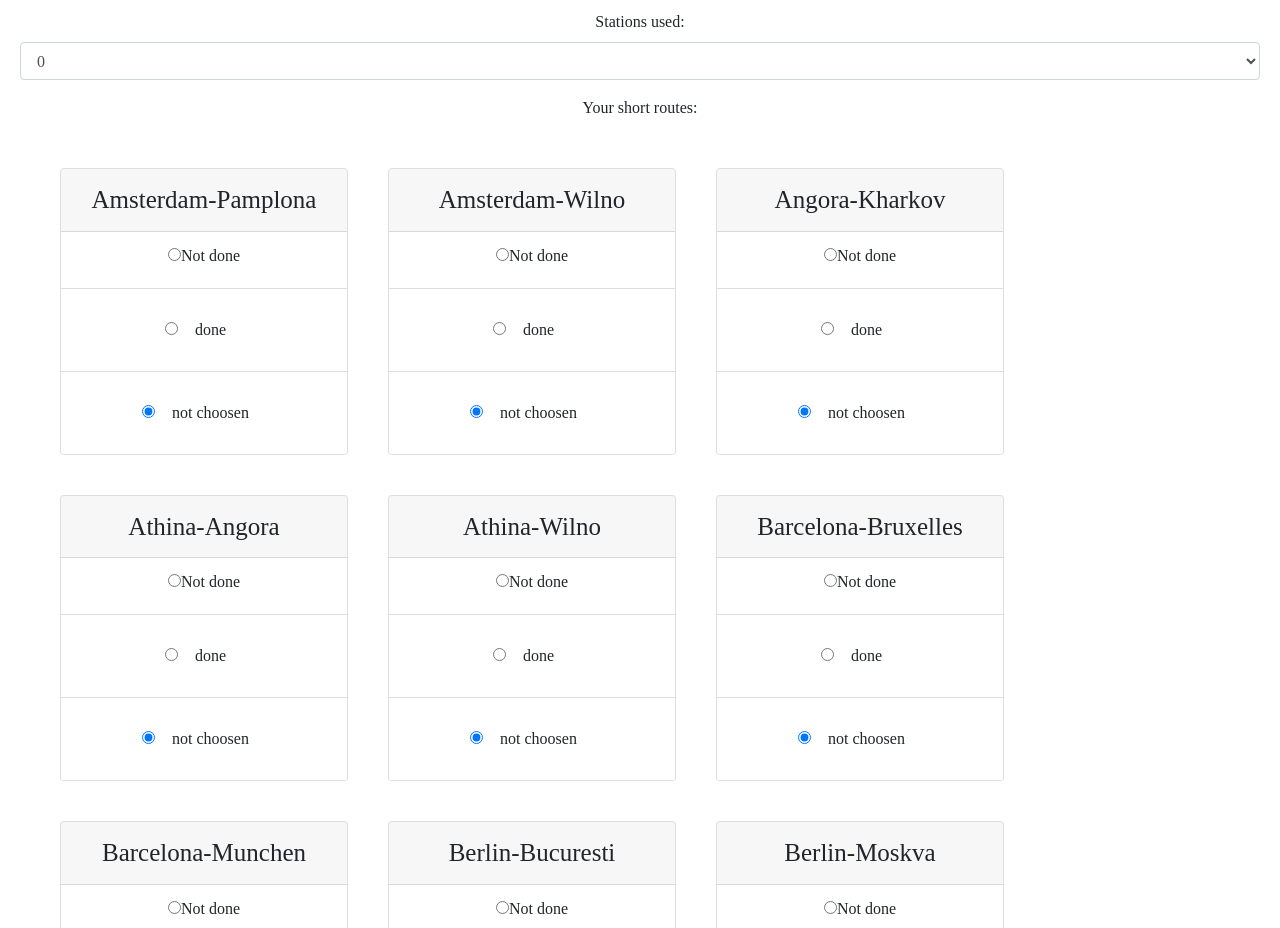
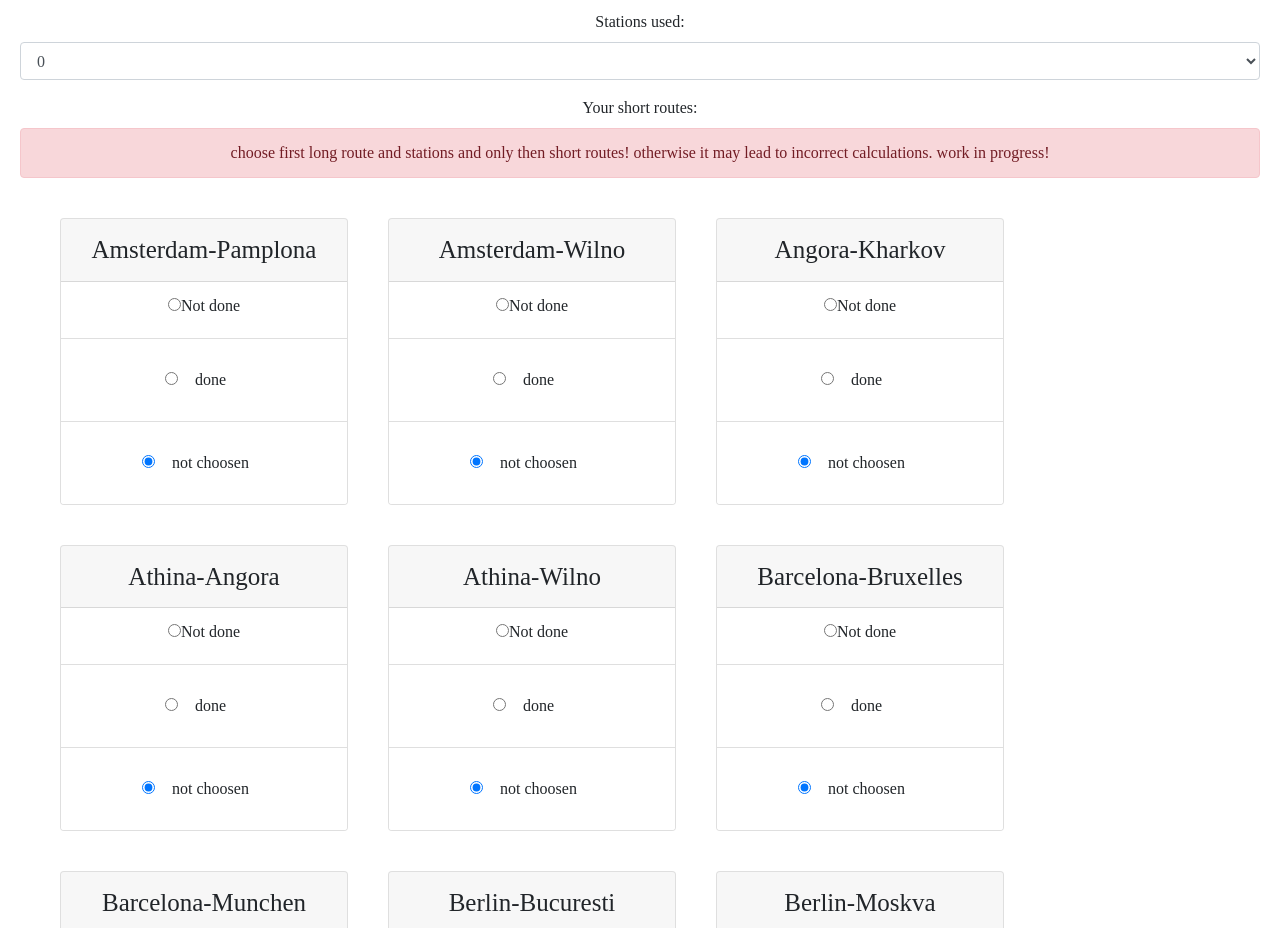
Before and after one commit to TatianaIvanovaW/TicketToRide, a React (Create React App) app: page / in a window 1280 px wide. Shown: the part 1400-2328 px from the top of the page. Built offline with nearby package versions, Linux system fonts and the light colour scheme; the HTML template or start-up script is replaced by a standard one; a web font is replaced by a local one.

Commit message:
add alert message to short routes - select form rerender page

```diff
--- a/src/pages/europe.js
+++ b/src/pages/europe.js
@@ -1,6 +1,14 @@
 import React from "react";
 import Header from "../components/Header";
-import { Form, Row, Col, Button, Card, ListGroup } from "react-bootstrap";
+import {
+  Form,
+  Row,
+  Col,
+  Button,
+  Card,
+  ListGroup,
+  Alert,
+} from "react-bootstrap";
 import { useState } from "react";
 import longRoute from "../data/long";
 import shortRoute from "../data/short";
@@ -166,6 +174,10 @@ export default function Europe() {
         </Form>
         <Form.Group>
           <Form.Label>Your short routes: </Form.Label>
+          <Alert variant="danger">
+            choose first long route and stations and only then short routes!
+            otherwise it may lead to incorrect calculations. work in progress!
+          </Alert>
           <div style={{ display: "flex", flexWrap: "wrap", margin: "20px" }}>
             {shortRouteSorted.map((route) => {
               return (
```
Also changed, not shown: 2 other files (tests, documents, lock files or other folders).
